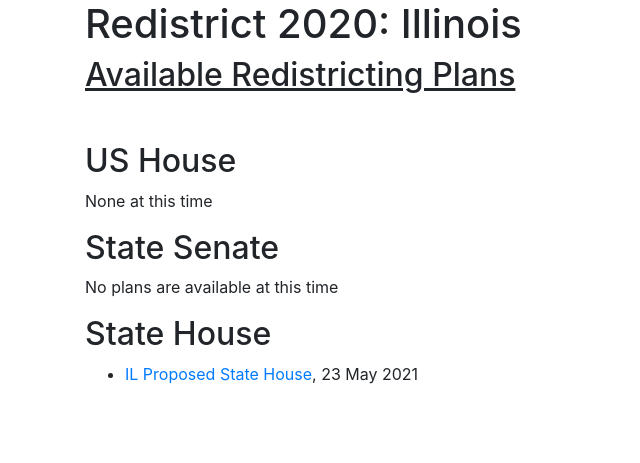
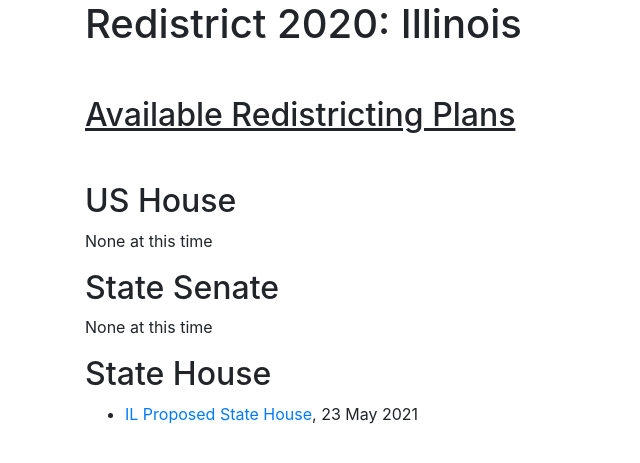
Before and after one commit to PlanScore/Redistrict2020, a Jekyll site: the page built from states/illinois.md, in a window 1280 px wide. Shown: the top 463 px of the page, without its empty margins (0-640 px from the left). Built offline with Jekyll 4.4.1, drawn with Linux system fonts in a browser that asks for light colours.

Commit message:
Update illinois.md

```diff
--- a/states/illinois.md
+++ b/states/illinois.md
@@ -2,6 +2,8 @@
 title: Illinois
 layout: basic-page
 ---
+
+<br>
 
 <u>Available Redistricting Plans</u>
 ---
@@ -25,7 +27,7 @@ State Senate
 {% for plan in state_plans %}
 - [{{ plan.title }}]({{ plan.url }}), {{ plan.date | date_to_string }}
 {% else %}
-No plans are available at this time
+None at this time
 {% endfor %}
 
 
```
